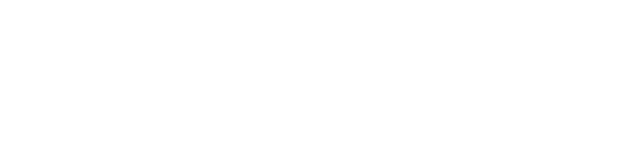
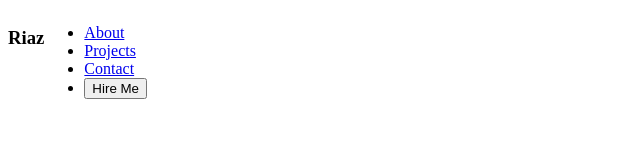
Before and after one commit to riaxulislam/riazul, a plain HTML site: page index.html in a window 1280 px wide. Shown: the whole page, without its empty margins (0-640 px from the left). Drawn offline with Linux system fonts and the light colour scheme.

Commit message:
first commit

```diff
--- a/index.html
+++ b/index.html
@@ -3,9 +3,37 @@
 <head>
     <meta charset="UTF-8">
     <meta name="viewport" content="width=device-width, initial-scale=1.0">
-    <title>Document</title>
+    <title>Portfolio</title>
+    <link rel="stylesheet" href="styles/styles.css">
+    <link rel="preconnect" href="https://fonts.googleapis.com">
+    <link rel="preconnect" href="https://fonts.gstatic.com" crossorigin>
+    <link href="https://fonts.googleapis.com/css2?family=Open+Sans:ital,wght@0,300..800;1,300..800&display=swap" rel="stylesheet">
+    <link rel="icon" href="images/favicon.ico" type="image/x-icon">
+    <meta name="description" content="Portfolio of Riaz, showcasing projects and skills.">
+    <meta name="keywords" content="Riaz, portfolio, web developer, projects, contact">
+    <meta name="author" content="Riaz">
+    <meta property="og:title" content="Riaz's Portfolio">
+    <meta property="og:description" content="Explore my projects and skills as a web developer.">
+    <meta property="og:image" content="images/portfolio-preview.png">
+    <meta property="og:url" content="https://www.riazportfolio.com">
 </head>
 <body>
+    <header>
+        <nav>
+            <h3>Riaz</h3>
+            <ul>
+                <li><a href="#about">About</a></li>
+                <li><a href="#projects">Projects</a></li>
+                <li><a href="#contact">Contact</a></li>
+                <li><a href=""><button>Hire Me</button></a></li>
+            </ul>
+        </nav>
+    </header>
+    <main>
 
+    </main>
+    <footer>
+
+    </footer>
 </body>
 </html>
--- /dev/null
+++ b/styles/styles.css
@@ -0,0 +1,6 @@
+
+
+/* Nav styles */
+nav {
+  display: flex;
+}
```
Also changed, not shown: styles.css (deleted).
